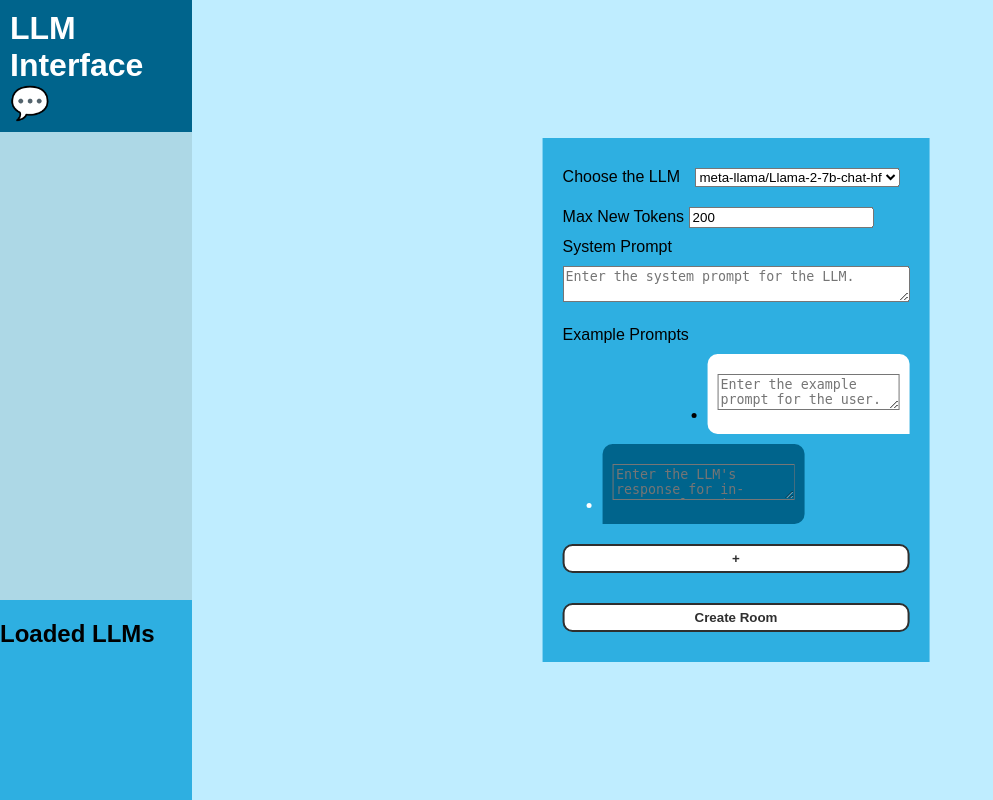
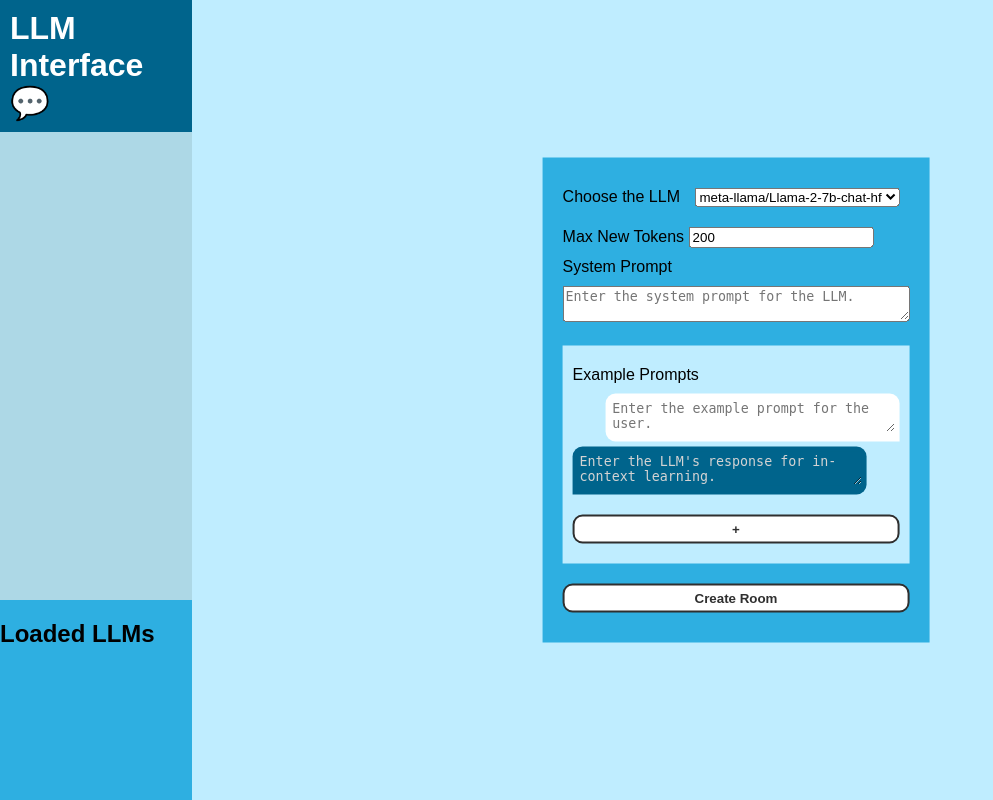
Before and after one commit to MarcRoigVilamala/llm_interface, a Flask app: page / in a window 1280 px wide. Shown: the whole page, without its empty margins (0-993 px from the left). Run offline with Flask 3, Linux system fonts and the light colour scheme; parts of the project's set-up code (start-up, migrations or seed data) failed here and were passed over; some libraries are stand-ins or nearby versions.

Commit message:
Visual changes

```diff
--- a/static/style.css
+++ b/static/style.css
@@ -209,6 +209,7 @@ button:hover {
   border-right: none;
   background-color: white;
   border-radius: 15px 0 0 15px; /* left corners */
+  resize: none;
 }
 
 #send-btn {
@@ -227,13 +228,28 @@ button:hover {
   background-color: rgb(46, 175, 225);
 }
 
+#regen-btn {
+  padding: 0 20px;
+  font-size: 1.1rem;
+  border: 4px solid rgb(191, 237, 255);
+  background-color: rgb(0, 100, 140);
+  color: white;
+  cursor: pointer;
+  border-radius: 15px;
+  transition: all 0.1s ease-in;
+}
+
+#regen-btn:hover {
+  background-color: rgb(46, 175, 225);
+}
+
 .message-item {
   background-color: white;
   border-radius: 10px;
   padding: 10px;
   width: fit-content;
   max-width: 90%;
-  margin: 10px 0;
+  margin: 5px 0;
 }
 
 .llm-message-item {
@@ -251,3 +267,29 @@ button:hover {
 #llm_name {
   margin: 10px
 }
+
+.example_prompts_box {
+  background-color: rgb(191, 237, 255);
+  padding: 10px;
+  overflow-y: auto;
+}
+
+.example_message_item {
+  padding: 5px;
+  width: 90%;
+}
+
+.example_message_item > textarea {
+  border-style: none;
+  border-color: transparent;
+  margin: 0;
+}
+
+.llm-message-item::placeholder {
+  color: lightgrey;
+}
+
+.example_prompts_box > ul {
+  list-style: none;
+  padding: 0;
+}
```
